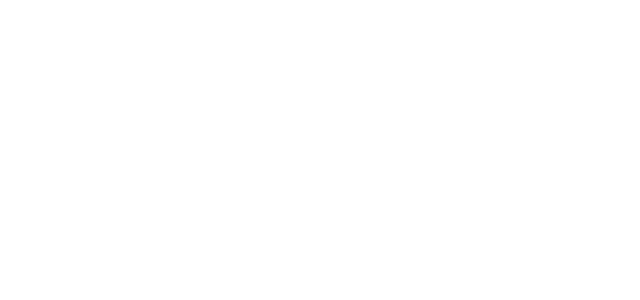
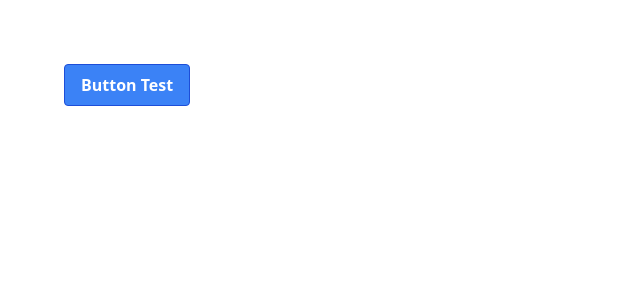
Before and after one commit to gfmoreira/MyHelper, a React (Create React App) app: page / in a window 1280 px wide. Shown: the top 300 px of the page, without its empty margins (0-640 px from the left). Built offline with nearby package versions, Linux system fonts and the light colour scheme.

Commit message:
:sparkles: feat: Button, new component, need work in props

```diff
--- a/src/App.tsx
+++ b/src/App.tsx
@@ -1,7 +1,12 @@
-import React from "react";
+import React, { useState } from "react";
+import Button from "./components/Button/Button";
 
 function App() {
-  return <div></div>;
+  return (
+    <div className="p-16">
+      <Button>Button Test</Button>
+    </div>
+  );
 }
 
 export default App;
--- /dev/null
+++ b/src/components/Button/Button.tsx
@@ -0,0 +1,41 @@
+import React from "react";
+
+interface ButtonProps {
+  children?: React.ReactNode;
+  disabled?: boolean;
+  actived?: boolean;
+  handleClick?: () => void;
+  className?: string;
+  dataCy?: string; // for cypress tests
+  dataTestId?: string; // for jest tests
+}
+
+const Button = (props: ButtonProps) => {
+  const {
+    handleClick,
+    actived,
+    children,
+    disabled,
+    className,
+    dataCy,
+    dataTestId,
+  } = props;
+
+  return (
+    <div>
+      <button
+        disabled={disabled}
+        onClick={handleClick}
+        className={`bg-blue-500 ${
+          !actived && "hover:bg-blue-700"
+        } text-white font-bold py-2 px-4 border border-blue-700 rounded ${className}`}
+        data-cy={dataCy}
+        data-testid={dataTestId}
+      >
+        {children}
+      </button>
+    </div>
+  );
+};
+
+export default Button;
```
